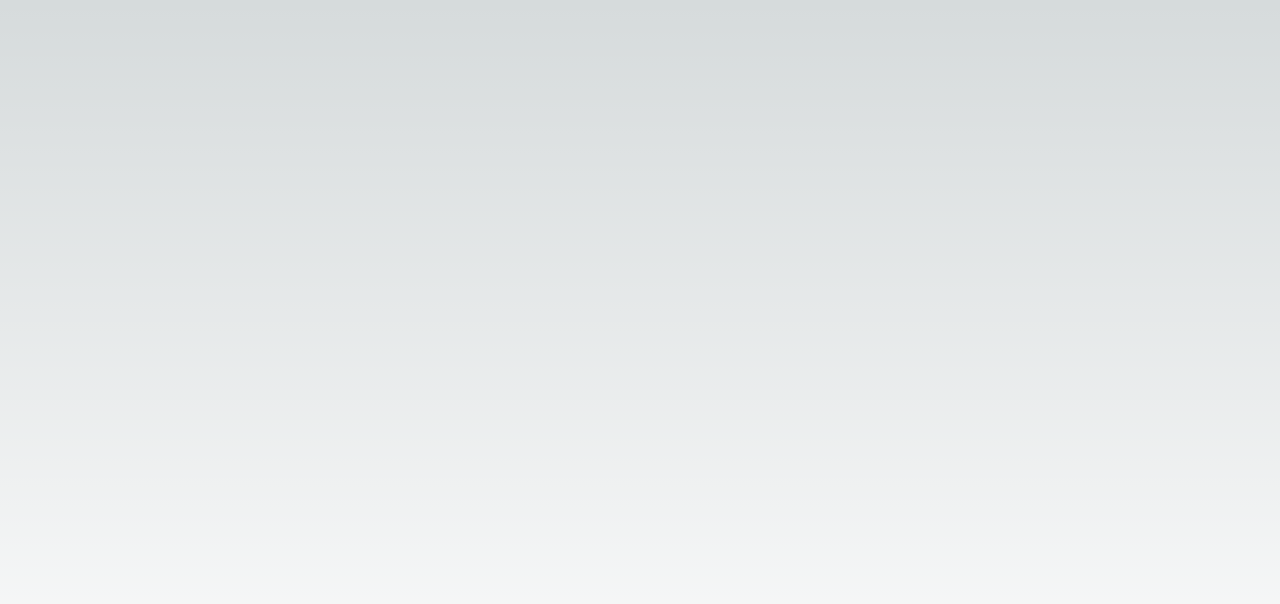
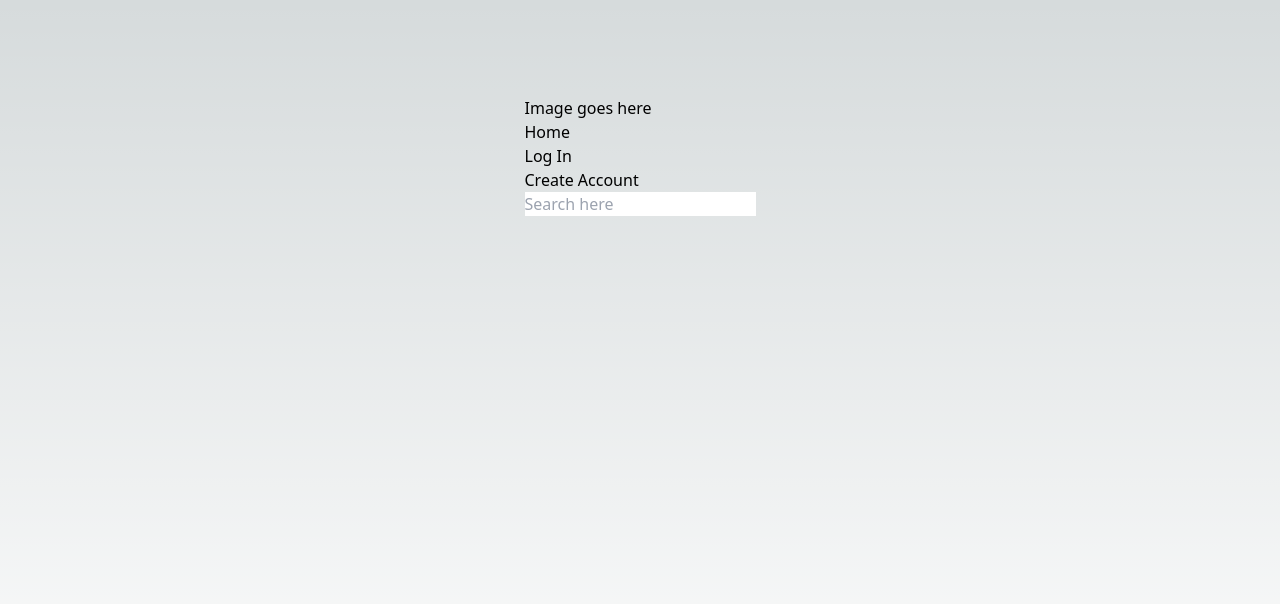
Before and after one commit to jrduell/402-Project, a Next.js app: page / in a window 1280 px wide. Shown: the top 604 px of the page. Built offline with nearby package versions, Linux system fonts and the light colour scheme.

Commit message:
add search bar and search handler function

```diff
--- a/components/NavigationBar.js
+++ b/components/NavigationBar.js
@@ -1,8 +1,13 @@
 import Link from 'next/link'
 
 export default function NavBar() {
+    const handleSearch = (event) => {
+        console.log("Searching...")
+    }
+
     return (
         <ul>
+            <li><p>Image goes here</p></li>
             <li>
                 <Link href="/">Home</Link>
             </li>
@@ -12,6 +17,13 @@ export default function NavBar() {
              <li>
                 <Link href="/create">Create Account</Link>
             </li>
+            <li>
+                <input
+                    type="search"
+                    placeholder="Search here"
+                    onChange={handleSearch}
+                />
+            </li>
         </ul>
     )
   }
--- a/pages/index.js
+++ b/pages/index.js
@@ -1,4 +1,5 @@
 import Head from 'next/head'
+import NavBar from '@/components/NavigationBar'
 import Image from 'next/image'
 import { Inter } from 'next/font/google'
 import styles from '@/styles/Home.module.css'
@@ -15,6 +16,7 @@ export default function Home() {
         <link rel="icon" href="/favicon.ico" />
       </Head>
       <main className={styles.main}>
+        <NavBar/>
 
       </main>
     </>
```
Also changed, not shown: components/Post.js (line endings or trailing spaces).
